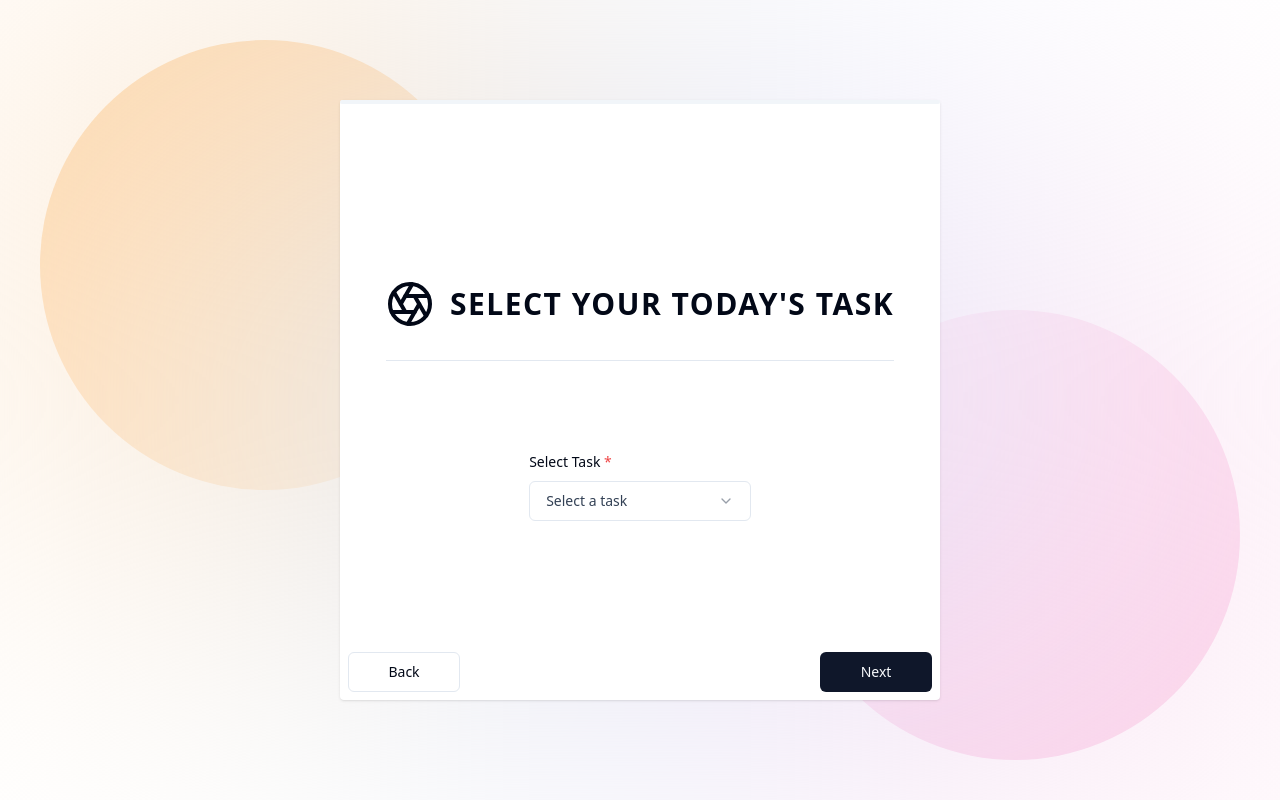
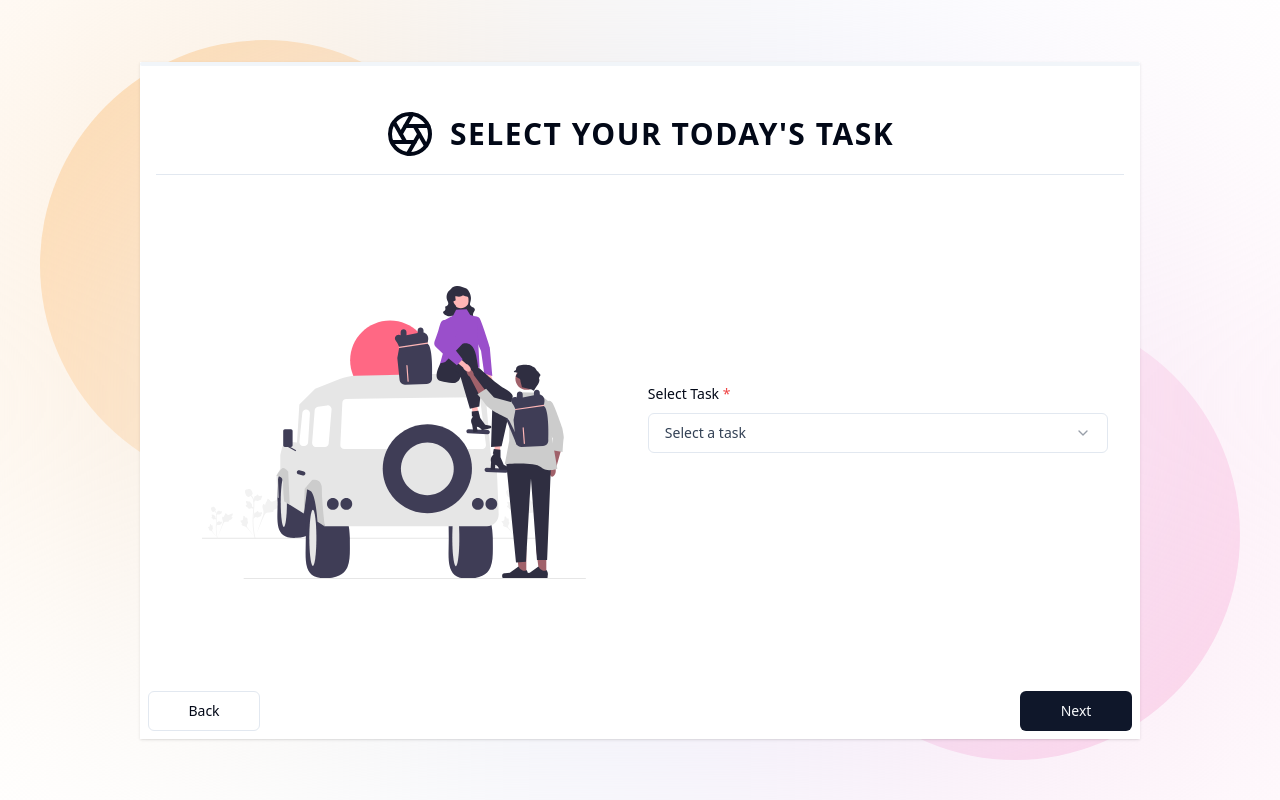
Before and after one commit to Chandima-R/iplpc, a Next.js app: page /task/add in a window 1280 px wide. Built offline with nearby package versions, Linux system fonts and the light colour scheme.

Commit message:
feat: re update styles of add task screen 🆗

```diff
--- a/src/app/(task)/task/add/page.tsx
+++ b/src/app/(task)/task/add/page.tsx
@@ -24,7 +24,6 @@ export default function AddTask(){
     const [isLoading] = useState<boolean>(false);
     const refFormSaveButton = useRef<HTMLButtonElement>(null);
 
-    console.log(999, formData)
     const renderStep = () => {
         switch(currentStep){
             case 'task':
@@ -81,7 +80,8 @@ export default function AddTask(){
             <div
                 className="absolute top-0 left-0 right-0 bottom-0 z-30 backdrop-blur-[200px]"
             />
-            <div className="relative bg-white w-full max-w-[600px] h-[600px] flex items-center justify-center p-2 z-30 shadow rounded flex-col">
+
+            <div className="relative h-auto min-h-[650px] max-w-[1000px] w-full shadow z-30 bg-white">
                 <div className={'h-8'}>
                     <WizardHeader
                         currentStep={currentStep}
@@ -93,6 +93,7 @@ export default function AddTask(){
                     {renderStep()}
                 </div>
 
+                <div className={'mt-10'}>
                     <WizardFooter
                         currentStep={currentStep}
                         steps={steps}
@@ -103,5 +104,6 @@ export default function AddTask(){
                     />
                 </div>
             </div>
+        </div>
     )
 }
--- a/src/components/shared/PageHeader.tsx
+++ b/src/components/shared/PageHeader.tsx
@@ -7,9 +7,9 @@ interface RegisterHeaderProps {
 
 export const PageHeader = ({title, subtitle}: RegisterHeaderProps) => {
     return(
-       <div>
+       <div className={'w-full flex flex-col justify-center items-center'}>
            <div>
-               <div className="flex items-center mb-8">
+               <div className="flex items-center mb-2">
                    <Aperture className="w-12 h-12 mr-4" />
                    <h1 className="text-3xl uppercase font-semibold tracking-wider">{title}</h1>
                </div>
@@ -17,7 +17,7 @@ export const PageHeader = ({title, subtitle}: RegisterHeaderProps) => {
                <p className="text-base font-normal">{subtitle}</p>
            </div>
 
-           <hr className="my-2"/>
+           <hr className="my-2 w-full"/>
        </div>
     )
 }
--- a/src/components/shared/WizardFooter.tsx
+++ b/src/components/shared/WizardFooter.tsx
@@ -13,7 +13,6 @@ export const WizardFooter = ({refSubmitButton, isButtonDisabled, steps, currentS
 
     const currentStepIndex = steps.indexOf(currentStep);
     const lastStepIndex = steps.length - 1;
-
 
     return(
         <div className="flex items-center justify-between w-full absolute bottom-0 left-0 right-0 p-2">
--- a/src/components/tasks/add/PhotoUpload.tsx
+++ b/src/components/tasks/add/PhotoUpload.tsx
@@ -7,6 +7,7 @@ import {Form} from "@/components/ui/form";
 import * as z from "zod";
 import {useForm} from "react-hook-form";
 import {zodResolver} from "@hookform/resolvers/zod";
+import {PageHeader} from "@/components/shared/PageHeader";
 
 interface PhotoUploadProps {
     formData: TaskData;
@@ -65,19 +66,11 @@ export const PhotoUpload = ({formData, setFormData, setCurrentStep, refSubmitBut
 
     return(
         <div className="w-full h-full text-center p-4">
-            <h1 className="text-3xl capitalize font-bold mt-4">Upload your photo</h1>
+            <PageHeader title={'upload your photos'} />
 
-            <div className="px-4 mt-10">
-                <div className="flex items-center mb-2">
-                    <p className="capitalize text-base font-semibold">Date:</p>
-                    <p className="ml-4 text-base">{formattedDate}</p>
-                </div>
-
-                <div className="flex items-center mb-2">
-                    <p className="capitalize text-base font-semibold">Time:</p>
-                    <p className="ml-4 text-base">{formattedTime}</p>
-                </div>
-
+            <div className="px-4 mt-10 w-full">
+                <div className={'flex items-start w-full justify-between'}>
+                    <div>
                         <div className="flex items-center mb-2">
                             <p className="capitalize text-base font-semibold">user ID:</p>
                             <p className="ml-4 text-base">user id</p>
@@ -91,6 +84,19 @@ export const PhotoUpload = ({formData, setFormData, setCurrentStep, refSubmitBut
                         <div className="flex items-center mb-2">
                             <p className="capitalize text-base font-semibold">category ID:</p>
                             <p className="ml-4 text-base">{formData?.categoryId}</p>
+                        </div>
+                    </div>
+                   <div>
+                       <div className="flex items-center mb-2">
+                           <p className="capitalize text-base font-semibold">Date:</p>
+                           <p className="ml-4 text-base">{formattedDate}</p>
+                       </div>
+
+                       <div className="flex items-center mb-2">
+                           <p className="capitalize text-base font-semibold">Time:</p>
+                           <p className="ml-4 text-base">{formattedTime}</p>
+                       </div>
+                   </div>
                 </div>
 
                 <div className="text-left">
--- a/src/components/tasks/add/SelectCategory.tsx
+++ b/src/components/tasks/add/SelectCategory.tsx
@@ -10,6 +10,7 @@ import * as z from "zod";
 import {useForm} from "react-hook-form";
 import {zodResolver} from "@hookform/resolvers/zod";
 import {PageHeader} from "@/components/shared/PageHeader";
+import Image from "next/image";
 
 interface CategorySelectorProps {
     formData: TaskData;
@@ -50,7 +51,20 @@ export const SelectCategory = ({formData, setFormData, refSubmitButton, setCurre
     return(
         <div className="w-full h-full text-center p-4">
             <PageHeader title={`Select your today's category`} />
-            <div className="text-left mt-20 grid">
+
+            <div className="flex items-center justify-center w-full h-full min-h-[500px]">
+                <div className={'w-full h-auto flex items-center justify-center'}>
+                    <Image
+                        src={'/images/logo.svg'}
+                        alt={'logo'}
+                        width={1920}
+                        height={1080}
+                        className={'w-96 h-auto'}
+                    />
+                </div>
+
+                <div className="text-left mt-4 grid w-full px-4">
+                    <div className="text-left mt-4 grid">
                         <div className="grid gap-1">
                             <Form {...form}>
                                 <form onSubmit={form.handleSubmit(onSubmit)}>
@@ -90,7 +104,7 @@ export const SelectCategory = ({formData, setFormData, refSubmitButton, setCurre
                         <div className="grid gap-1">
                             {singleCategory[0] && (
                                 <div className="grid gap-1 my-6">
-                        <p className="capitalize text-sm">rules: </p>
+                                    <p className="capitalize text-lg font-semibold">rules: </p>
 
                                     <div className="flex items-start flex-col">
                                         {singleCategory[0]?.rules.map((rule, index) => (
@@ -104,5 +118,7 @@ export const SelectCategory = ({formData, setFormData, refSubmitButton, setCurre
                         </div>
                     </div>
                 </div>
+            </div>
+        </div>
     )
 }
--- a/src/components/tasks/add/SelectTask.tsx
+++ b/src/components/tasks/add/SelectTask.tsx
@@ -9,6 +9,7 @@ import * as z from "zod";
 import {useForm} from "react-hook-form";
 import {zodResolver} from "@hookform/resolvers/zod";
 import {PageHeader} from "@/components/shared/PageHeader";
+import Image from "next/image";
 
 interface TaskSelectorProps {
     formData: TaskData;
@@ -23,7 +24,7 @@ const taskScreenSchema = z.object({
 })
 
 
-export const SelectTask = ({formData, setFormData, refSubmitButton, setCurrentStep, setIsButtonDisabled}:TaskSelectorProps ) => {
+export const SelectTask = ({formData, setFormData, refSubmitButton, setCurrentStep}:TaskSelectorProps ) => {
     const [selectedTaskId, setSelectedTaskId] = useState<string | null>(null);
 
     const form = useForm<z.infer<typeof taskScreenSchema>>({
@@ -51,8 +52,18 @@ export const SelectTask = ({formData, setFormData, refSubmitButton, setCurrentSt
         <div className="w-full h-full text-center p-4">
             <PageHeader title={`Select your today's task`} />
 
-            <div className="flex items-center justify-center w-full">
-                <div className="text-left mt-20 grid">
+            <div className="flex items-center justify-center w-full h-full min-h-[500px]">
+                <div className={'w-full h-auto flex items-center justify-center'}>
+                    <Image
+                        src={'/images/logo.svg'}
+                        alt={'logo'}
+                        width={1920}
+                        height={1080}
+                        className={'w-96 h-auto'}
+                    />
+                </div>
+
+                <div className="text-left mt-4 grid w-full px-4">
                     <div className="grid gap-1">
                         <Form {...form}>
                             <form onSubmit={form.handleSubmit(onSubmit)}>
@@ -80,21 +91,21 @@ export const SelectTask = ({formData, setFormData, refSubmitButton, setCurrentSt
                             </form>
                         </Form>
                     </div>
-                    <div className="grid gap-1">
+                    <div className="grid gap-1 mb-4">
                         {selectedTaskId && (
                             <div className="flex items-center">
-                                <p className="capitalize text-sm">selected task ID:</p>
-                                <p className="ml-4 text-sm">{selectedTaskId}</p>
+                                <p className="capitalize text-lg font-semibold">selected task ID:</p>
+                                <p className="ml-4 text-base">{selectedTaskId}</p>
                             </div>
                         )}
                     </div>
                     {taskDetails[0] && (
                         <div className="grid gap-1">
-                            <p className="capitalize text-sm">Task details: </p>
+                            <p className="capitalize text-lg font-semibold">Task details: </p>
                             <div className="flex items-start flex-col">
                                 {taskDetails[0]?.details?.map((detail) => (
-                                        <div className="flex flex-col items-start mb-2" key={detail?.title}>
-                                            <p className="capitalize text-sm font-semibold mb-1">{detail?.title}</p>
+                                        <div className="flex flex-col items-start mb-2 border-b-[1px] border-dashed pb-2" key={detail?.title}>
+                                            <p className="capitalize text-base font-semibold mb-1">{detail?.title}</p>
                                             <p className="text-sm">{detail?.description}</p>
                                         </div>
                                     )
```
Lines whose indentation alone changed are shown as unchanged.
